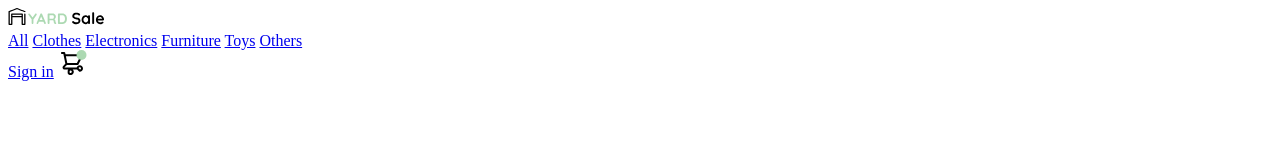
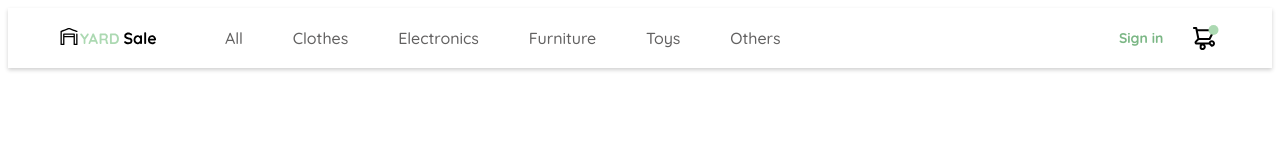
Before and after one commit to nicolascabezas1/GarageSale, a plain HTML site: page index.html in a window 1280 px wide. Drawn offline with Linux system fonts and the light colour scheme.

Commit message:
Added header styles

```diff
--- a/index.html
+++ b/index.html
@@ -9,12 +9,14 @@
           content="YardSale: the virtual garage store where you'll find unique treasures, from vintage furniture to
           electronics and clothing. Discover incredible deals every day.">
     <link rel="icon" type="image/x-icon" href="assets/favicon_yard_sale.svg">
+    <link rel="stylesheet" href="styles/createAccountStyle.css">
     <title>Create Account</title>
 </head>
 <body>
-<header>
+<header class="header-create-account">
+    <section>
         <img src="assets/logo_yard_sale.svg" alt="Yard sale logo">
-    <nav>
+        <nav class="header-create-account-directories">
             <a href="#">All</a>
             <a href="#">Clothes</a>
             <a href="#">Electronics</a>
@@ -22,8 +24,9 @@
             <a href="#">Toys</a>
             <a href="#">Others</a>
         </nav>
+    </section>
     <section>
-        <a href="#">Sign in</a>
+        <a href="#" class="sign-in-text">Sign in</a>
         <img src="assets/icon_shopping_cart_notification.svg" alt="Cart shopping">
     </section>
 </header>
--- a/styles/createAccountStyle.css
+++ b/styles/createAccountStyle.css
@@ -1,4 +1,13 @@
 @import url('https://fonts.googleapis.com/css2?family=Quicksand:wght@300..700&display=swap');
+
+:root {
+    --very-light-pink: #626161;
+    --hospital-green: #7bb785;
+    --dark: #232830;
+    --text-input-field: #F7F7F7;
+    --white: #FFFFFF;
+    --black: #000000;
+}
 
 html {
     box-sizing: border-box;
@@ -10,3 +19,56 @@ html {
 *::before {
     box-sizing: inherit;
 }
+
+.header-create-account {
+    border: 1px solid var(--white);
+    box-shadow: 0 2px 4px 0 rgba(0, 0, 0, 0.19);
+    height: 3.75rem;
+    padding: 0.75rem 3.19rem;
+    display: flex;
+    justify-content: space-between;
+    align-items: center;
+}
+
+.header-create-account > :first-child {
+    display: flex;
+    gap: 3.31rem;
+}
+
+.header-create-account-directories {
+    display: flex;
+    gap: 1.25rem;
+}
+
+.header-create-account-directories a {
+    color: var(--very-light-pink);
+    text-decoration: none;
+    border: 1px solid transparent;
+    font-size: 1rem;
+    padding: 0.37rem 0.87rem;
+    border-radius: 0.625rem;
+    font-style: normal;
+    font-weight: 500;
+    line-height: normal;
+}
+
+.header-create-account-directories a:hover {
+    border: 1px solid var(--hospital-green);
+    color: var(--hospital-green);
+
+}
+
+.header-create-account > :last-child {
+    display: flex;
+    align-items: center;
+    gap: 1.66rem;
+}
+
+.sign-in-text {
+    color: var(--hospital-green);
+    text-decoration: none;
+    font-size: 0.875rem;
+    font-style: normal;
+    font-weight: 700;
+    line-height: normal;
+}
```
Lines whose indentation alone changed are shown as unchanged.
